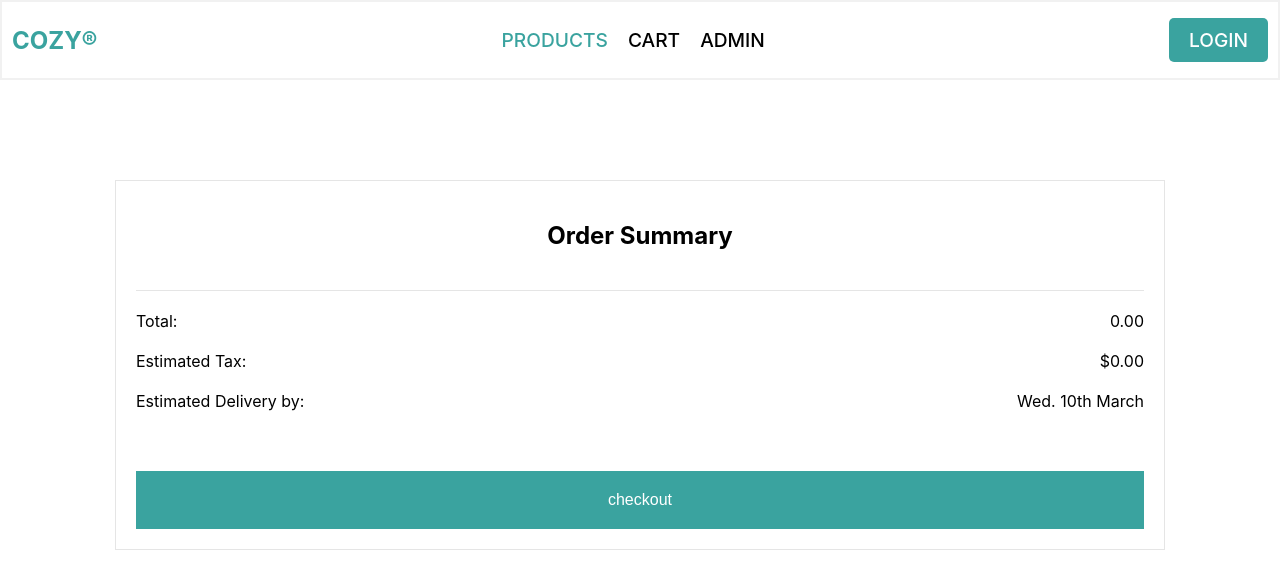
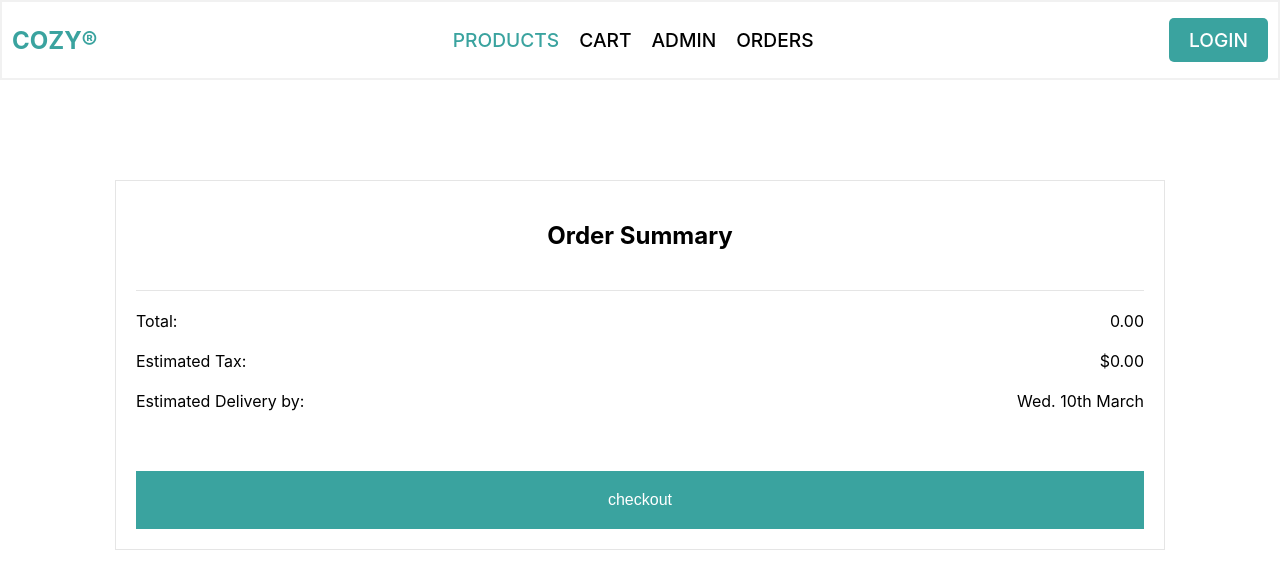
Before and after one commit to ayman-alkhatib/cozy-e-commerce, a React (Create React App) app in the folder frontend/: page /#/cart in a window 1280 px wide. Shown: the top 588 px of the page. Built offline with nearby package versions, Linux system fonts and the light colour scheme.

Commit message:
Add Orders page and navigation; implement order search functionality and styles

```diff
--- a/frontend/src/components/NavBar.jsx
+++ b/frontend/src/components/NavBar.jsx
@@ -16,6 +16,9 @@ function NavBar() {
           <li>
             <Link to={routes.AdminPage}>Admin</Link>
           </li>
+          <li>
+            <Link to={routes.orders}>Orders</Link>
+          </li>
         </ul>
 
         <div className={styles.login}>
--- a/frontend/src/logic/Router.jsx
+++ b/frontend/src/logic/Router.jsx
@@ -15,6 +15,7 @@ import Address from "../components/cartComponents/Address";
 import Payment from "../components/cartComponents/Payment";
 import fetchProducts from "../api/fetchProducts";
 import fetchProductById from "../api/fetchProductById";
+import OrdersPage from "../pages/OrdersPage";
 
 export const routes = {
   ProductListPage: "/products",
@@ -22,6 +23,7 @@ export const routes = {
   CartPage: "/cart/items",
   LoginPage: "/login",
   AdminPage: "/admin",
+  orders: "/orders",
 };
 
 export const router = createHashRouter(
@@ -37,14 +39,14 @@ export const router = createHashRouter(
         element={<ProductDetailsPage />}
         loader={({ params }) => fetchProductById(params.id)}
       />
-      ,
-      <Route path="/cart" element={<CartPage />}>
+      <Route path="cart" element={<CartPage />}>
         <Route path="items" element={<CartItemsList />} />
         <Route path="address" element={<Address />} />
         <Route path="payment" element={<Payment />} />
       </Route>
       <Route path="login" element={<LoginPage />} />
       <Route path="/admin" element={<AdminPage />} />
+      <Route path="/orders" element={<OrdersPage />} />
     </Route>
   )
 );
--- /dev/null
+++ b/frontend/src/pages/OrdersPage.jsx
@@ -0,0 +1,117 @@
+import styles from "./OrdersPage.module.css";
+import {useEffect, useState} from "react";
+
+function OrdersPage() {
+    const [search, setSearch] = useState("");
+    const [orders, setOrders] = useState(fakeOrders);
+    useEffect(() => {
+        const ordersFiltered = fakeOrders.filter((order) =>
+            order.email.toLowerCase().includes(search.toLowerCase()) ||
+            order.id === Number(search)
+        );
+        setOrders(ordersFiltered);
+    }, [search]);
+
+    return (
+        <div className='container'>
+            <div className={styles.ordersPage}>
+                <div className={styles.search}>
+                    <input
+                        type="text"
+                        placeholder="Search..."
+                        value={search}
+                        onChange={(e) => {
+                            setSearch(e.target.value);
+                        }}
+                    />
+                </div>
+                <OrderList orders={orders} />
+            </div>
+        </div>
+    )
+
+}
+
+export default OrdersPage;
+
+function OrderList({orders}){
+    return (
+        <div className={styles.orderList}>
+        {orders.map((order,index) => (
+            <Order key={index} order={order} />
+        ))}
+        </div>
+    )
+}
+
+function Order({ order }) {
+    return (
+        <div className={styles.order}>
+            <p>OrderID: {order.id}</p>
+            <p>Email: {order.email}</p>
+            <p>Address: {order.address}</p>
+            <div className={styles.items}>
+            {order.items.map((item, index) => (
+                <OrderItem key={index} item={item} />
+            ))}
+            </div>
+
+            <p>Total: {order.total}</p>
+            </div>
+    )
+}
+
+function OrderItem({ item }) {
+    return (
+        <div className={styles.item}>
+            <p>- {item.name}</p>
+            <p>Price: {item.price}</p>
+            <p>Quantity: {item.quantity}</p>
+            <p>SubTotal: {item.price * item.quantity}</p>
+        </div>
+    )
+}
+
+
+const fakeOrderData= {
+    id:2,
+    email:"email@example.com",
+    address:"address@example.com",
+    total:100,
+    items: [
+        {
+            productId:"1",
+            name: "Product 1",
+            quantity:1,
+            price:5,
+        },
+        {
+            productId:"2",
+            name: "Product 2",
+            quantity:2,
+            price:5,
+        }
+    ]
+}
+const fakeOrderData1={
+    id:3,
+    email:"new@example.com",
+    address:"new@example.com",
+    total:100,
+    items: [
+        {
+            productId:"1",
+            name: "Product 1",
+            quantity:1,
+            price:5,
+        },
+        {
+            productId:"2",
+            name: "Product 2",
+            quantity:2,
+            price:5,
+        }
+    ]
+
+}
+const fakeOrders = [fakeOrderData, fakeOrderData1];
--- /dev/null
+++ b/frontend/src/pages/OrdersPage.module.css
@@ -0,0 +1,56 @@
+.ordersPage {
+    width: 100%;
+    display: flex;
+    flex-direction: column;
+    align-items: center;
+    gap: 50px;
+}
+.orderList{
+    display: flex;
+    align-items: center;
+    gap: 50px;
+}
+.order{
+    display: flex;
+    flex-direction: column;
+    align-items: flex-start;
+}
+
+.items{
+    display: flex;
+    justify-content: center;
+    flex-direction: column;
+    align-items: flex-start;
+    text-align: center;
+    flex-wrap: wrap;
+    padding: 20px;
+    border: 1px solid #2B7A78;
+
+}
+.item{
+    display: flex;
+    align-items: center;
+    text-align: center;
+    gap: 10px;
+}
+
+
+
+.search {
+    display: flex;
+    justify-content: space-between;
+    align-items: center;
+    padding: 10px;
+    margin: 10px auto;
+    border: 2px solid #f1f1f1;
+    width: 50%;
+
+}
+
+.search input {
+    border: none;
+    outline: none;
+    font-size: 1.2em;
+    font-weight: 500;
+    width: 100%;
+}
```
